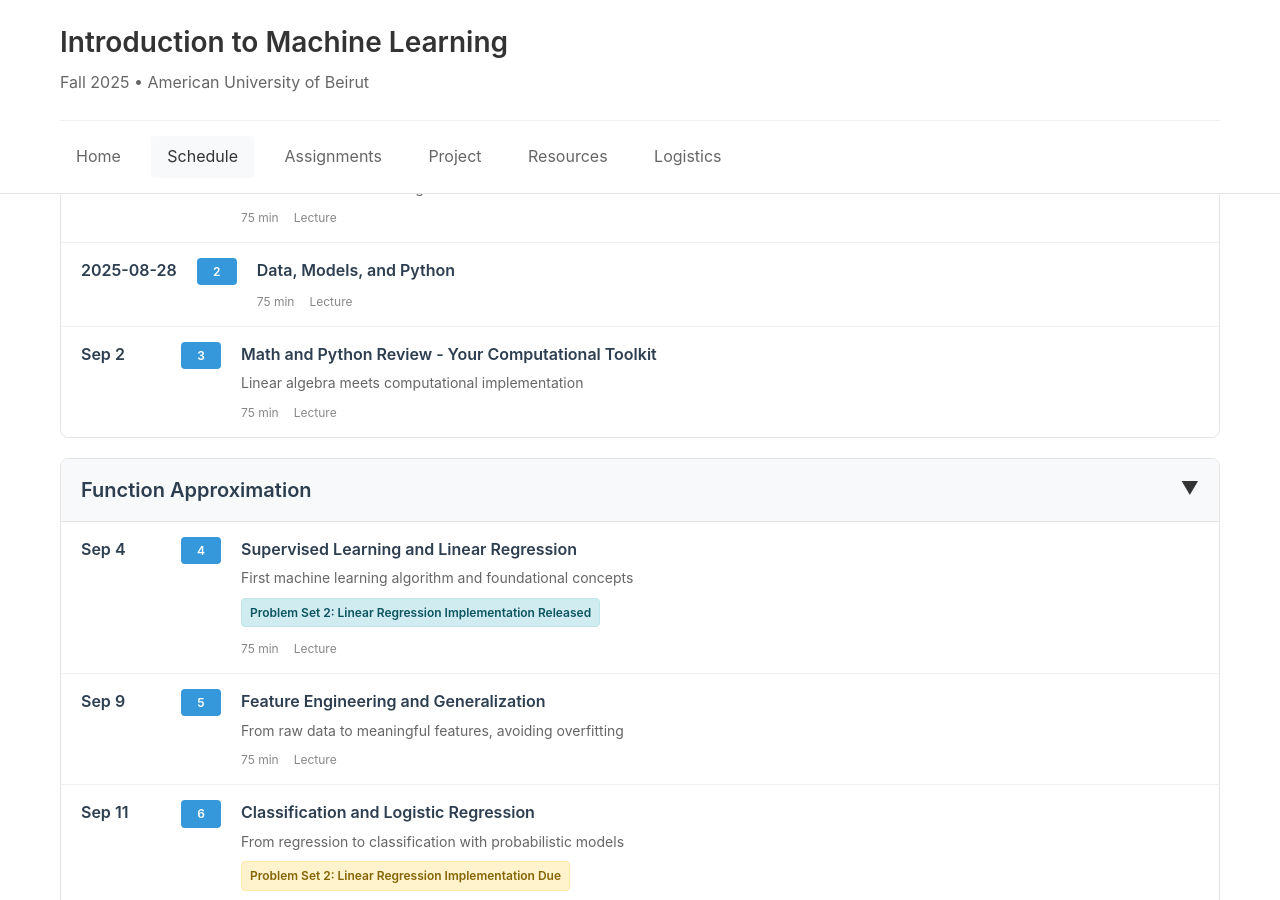
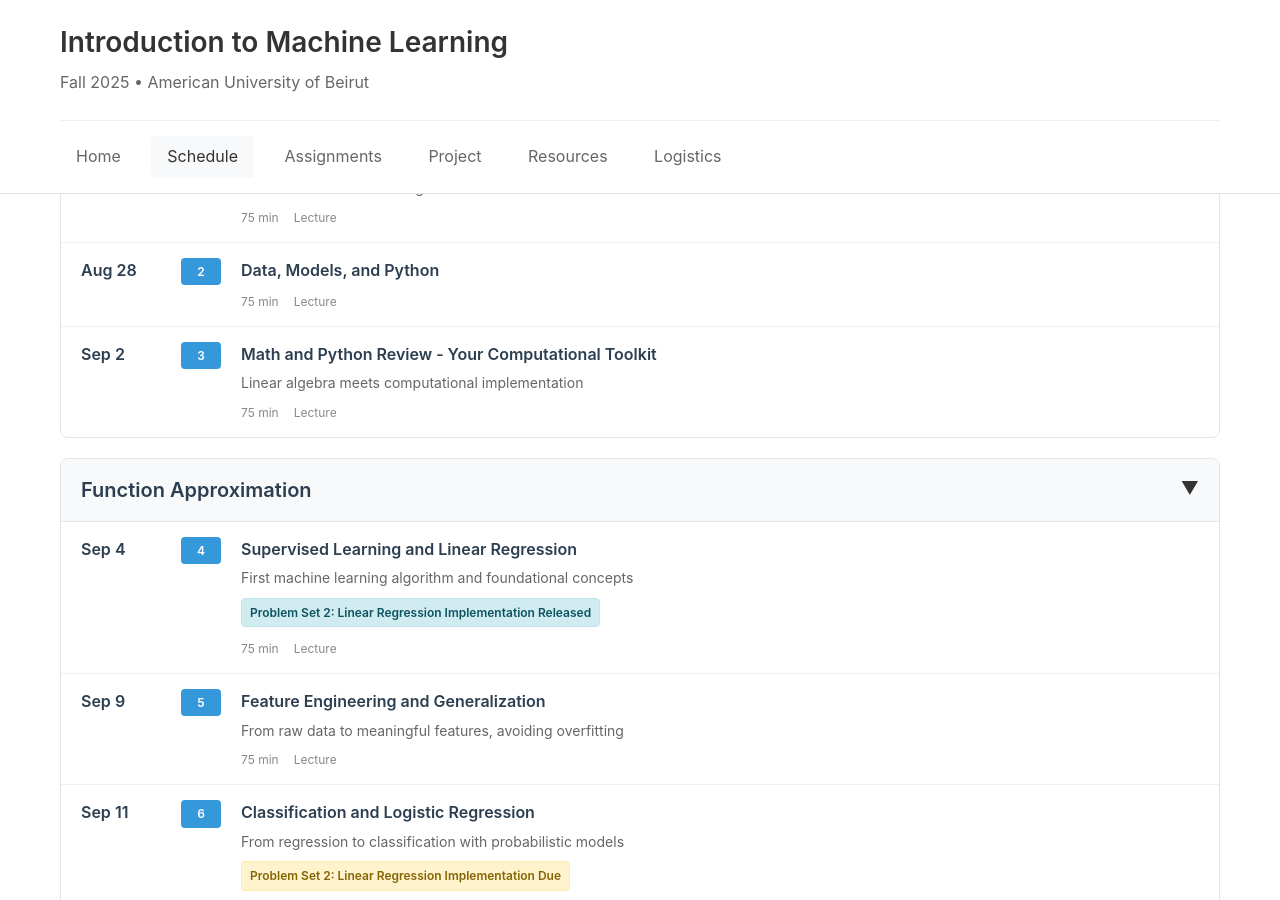
Before and after one commit to Data-Driven-Modeling-Lab/intro2ml, a Jekyll site: the page built from schedule.md, in a window 1280 px wide and 900 px high, scrolled down 335 px. Built offline with Jekyll 4.4.1, drawn with Linux system fonts in a browser that asks for light colours.

Commit message:
testing dates

```diff
--- a/_data/lectures.yml
+++ b/_data/lectures.yml
@@ -28,7 +28,7 @@
   assignments: null
 - section: Introduction
   lecture_number: 2
-  date: 2025-08-28
+  date: Aug 28
   title: Data, Models, and Python
   subtitle: null
   type: lecture
```
